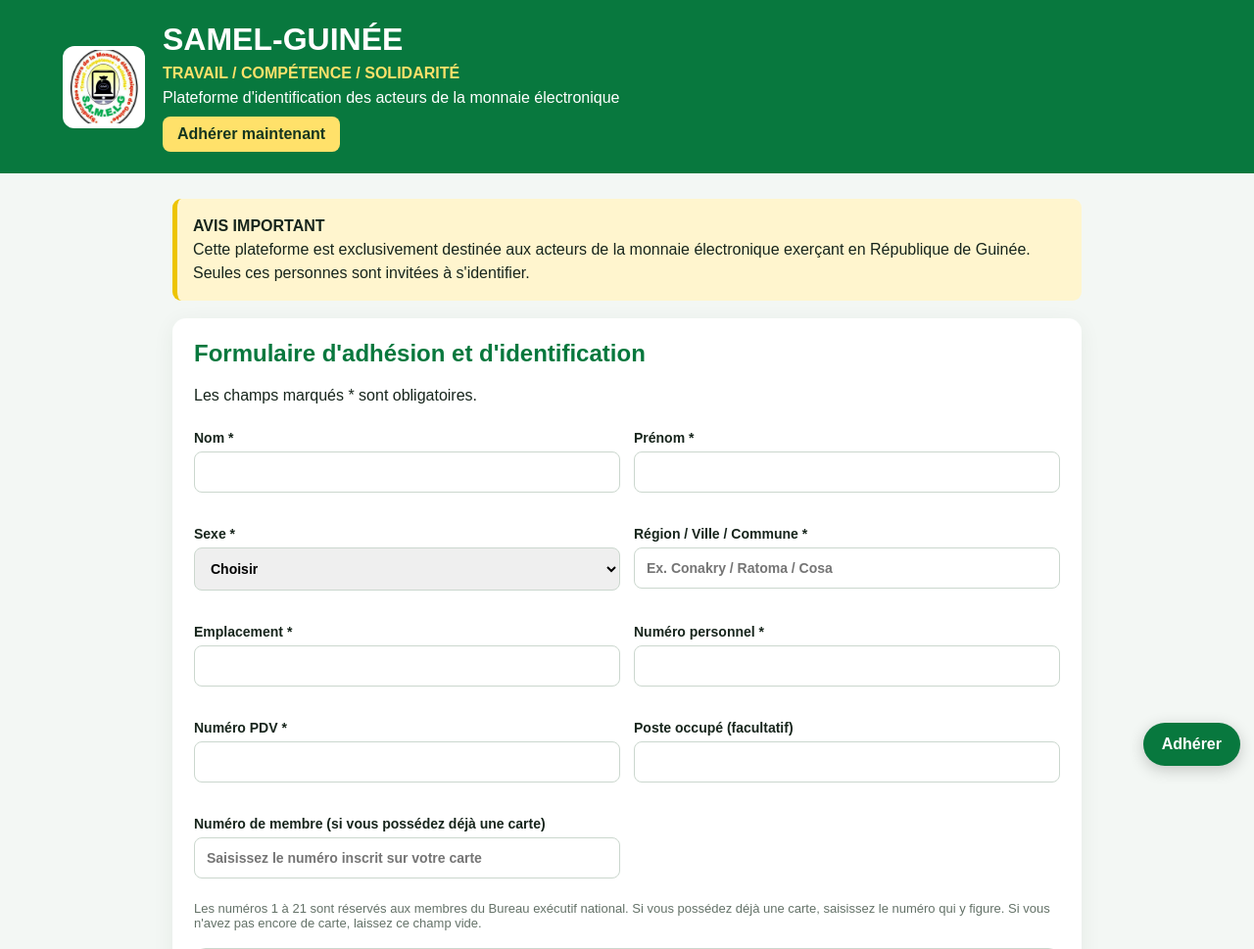
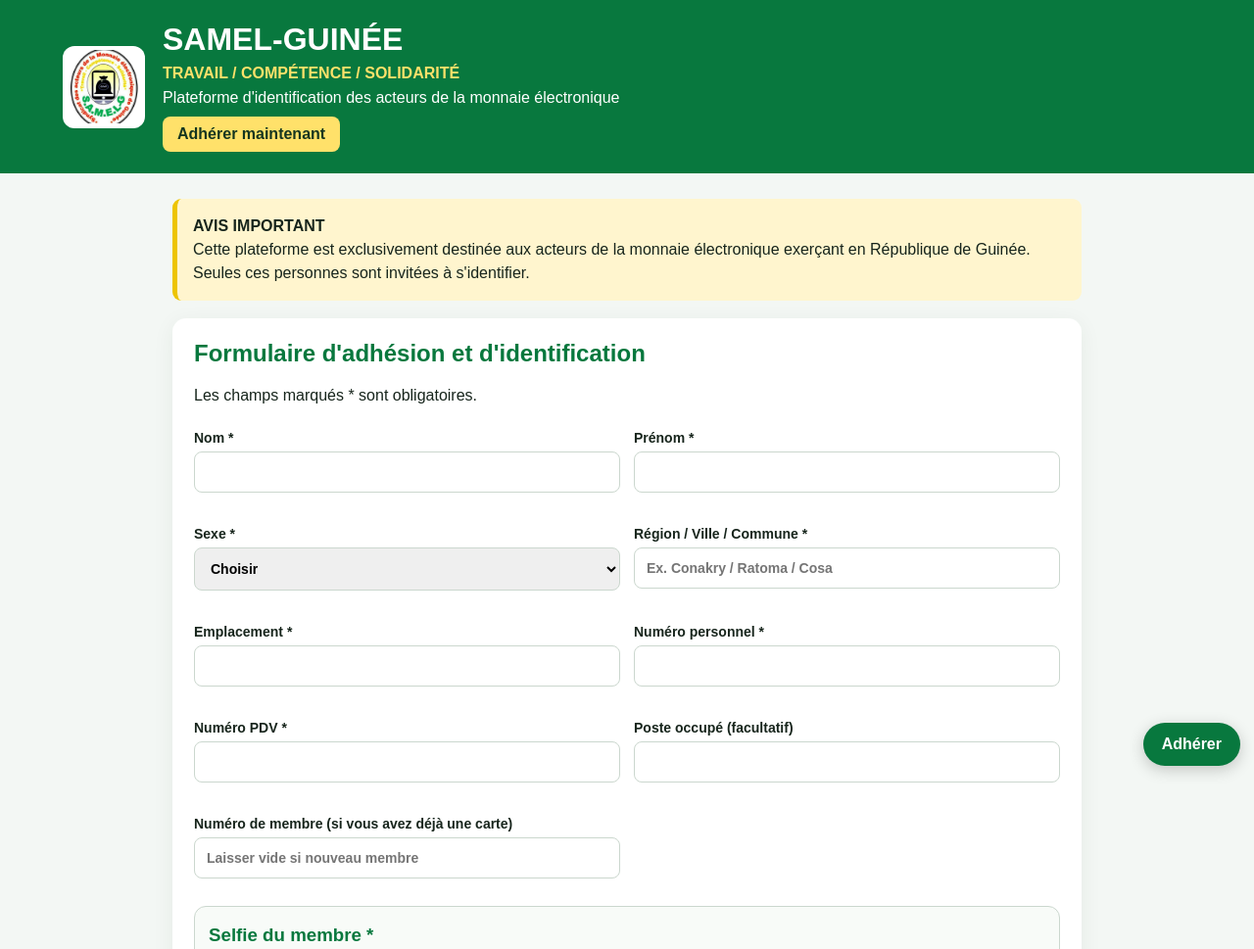
Before and after one commit to isow7811-create/Samel-guinee-site., a plain HTML site: page index.html in a window 1280 px wide. Shown: the top 969 px of the page at 98% size. Drawn offline with nearby package versions, Linux system fonts and the light colour scheme.

Commit message:
Update index.html

```diff
--- a/index.html
+++ b/index.html
@@ -3,7 +3,7 @@
 <html lang="fr">
 <head>
   <meta charset="utf-8">
-<meta name="viewport" content="width=device-width,initial-scale=1">
+  <meta name="viewport" content="width=device-width, initial-scale=1">
   <title>SAMEL-Guinée | Identification</title>
   <link rel="stylesheet" href="style.css">
   <script src="https://cdn.jsdelivr.net/npm/@supabase/supabase-js@2"></script>
@@ -21,7 +21,6 @@
 </header>
 
 <main>
-
   <div class="notice">
     <b>AVIS IMPORTANT</b><br>
     Cette plateforme est exclusivement destinée aux acteurs de la monnaie électronique exerçant en République de Guinée. Seules ces personnes sont invitées à s'identifier.
@@ -33,7 +32,6 @@ Cette plateforme est exclusivement destinée aux acteurs de la monnaie électron
 
     <form id="member-form">
       <div class="fields">
-
         <label>Nom *
           <input name="nom" required maxlength="100">
         </label>
@@ -70,19 +68,13 @@ Cette plateforme est exclusivement destinée aux acteurs de la monnaie électron
           <input name="poste_occupe">
         </label>
 
-<label>Numéro de membre (si vous possédez déjà une carte)
-<input name="numero_existant" type="number" min="22" step="1" placeholder="Saisissez le numéro inscrit sur votre carte">
+        <label>Numéro de membre (si vous avez déjà une carte)
+          <input name="numero_existant" type="number" min="1" max="21" placeholder="Laisser vide si nouveau membre">
         </label>
-
       </div>
-
-<p class="hint">
-Les numéros 1 à 21 sont réservés aux membres du Bureau exécutif national. Si vous possédez déjà une carte, saisissez le numéro qui y figure. Si vous n'avez pas encore de carte, laissez ce champ vide.
-</p>
 
       <div class="camera-box">
         <h3>Selfie du membre *</h3>
-
         <video id="camera-video" autoplay playsinline hidden></video>
         <canvas id="camera-canvas" hidden></canvas>
         <img id="selfie-preview" alt="Aperçu du selfie" hidden>
@@ -109,12 +101,8 @@ J'atteste être un acteur de la monnaie électronique en Guinée et consens à l
   <section class="card">
     <h2>Nous contacter</h2>
     <p><b>Siège social :</b> Conakry / Ratoma / Cosa – Bantounka</p>
-<p><b>Téléphone :</b>
-<a href="tel:627308730">627 30 87 30</a>
-</p>
-<p><b>E-mail :</b>
-<a href="mailto:centregeneral9@gmail.com">centregeneral9@gmail.com</a>
-</p>
+    <p><b>Téléphone :</b> <a href="tel:627308730">627 30 87 30</a></p>
+    <p><b>E-mail :</b> <a href="mailto:centregeneral9@gmail.com">centregeneral9@gmail.com</a></p>
     <p><b>Référence :</b> SAMEL-Guinée / FESABAG / USTG</p>
   </section>
 
@@ -125,11 +113,9 @@ J'atteste être un acteur de la monnaie électronique en Guinée et consens à l
       <label>E-mail
         <input id="login-email" type="email" required>
       </label>
-
       <label>Mot de passe
         <input id="login-password" type="password" required>
       </label>
-
       <button>Se connecter</button>
     </form>
 
@@ -148,11 +134,9 @@ J'atteste être un acteur de la monnaie électronique en Guinée et consens à l
           <label>E-mail du nouvel administrateur
             <input type="email" name="email" required>
           </label>
-
           <label>Mot de passe temporaire
             <input type="password" name="password" minlength="12" required>
           </label>
-
           <button>Créer le compte administrateur</button>
         </form>
       </div>
```
Lines whose indentation alone changed are shown as unchanged.
